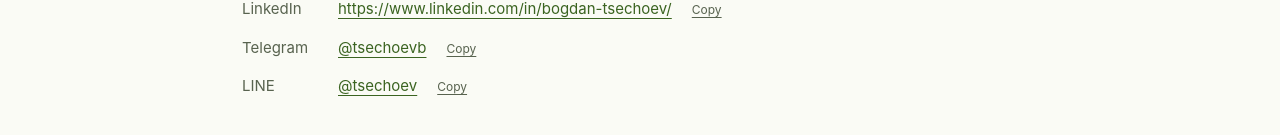
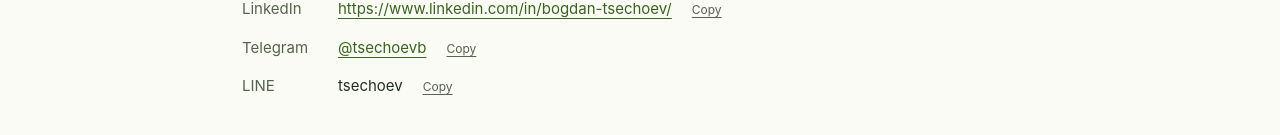
Before and after one commit to bogdan-ts/tsechoev.dev, a Next.js app: page /simple in a window 1280 px wide. Shown: the part 649-784 px from the top of the page. Built offline with nearby package versions, Linux system fonts and the light colour scheme; a web font is replaced by a local one.

Commit message:
Correct personal LINE ID and remove official-account URL

```diff
--- a/src/components/commands/contact.tsx
+++ b/src/components/commands/contact.tsx
@@ -11,7 +11,8 @@ export function ContactCommand({ compact = false }: CommandActionProps & { compa
         </p>
       )}
       <div className={compact ? "profile-contact-links" : "contact-links"}>
-        {profile.links.map(({ label, href, text }) => (
+        {profile.links.map(({ label, href, text }) =>
+          href ? (
             <a href={href} key={label}>
               {compact ? (
                 label
@@ -23,7 +24,12 @@ export function ContactCommand({ compact = false }: CommandActionProps & { compa
                 </>
               )}
             </a>
-        ))}
+          ) : (
+            <div className="contact-id" key={label}>
+              <span className="muted">{label}</span> <span>{text}</span>
+            </div>
+          ),
+        )}
       </div>
     </>
   );
--- a/src/components/contact-details.tsx
+++ b/src/components/contact-details.tsx
@@ -19,12 +19,12 @@ export function ContactDetails() {
       <dl>
         {profile.links.map((link) => {
           const { label, href } = link;
-          const value = "copyText" in link ? link.copyText : href.replace(/^mailto:/, "");
+          const value = "copyText" in link ? link.copyText : (href ?? "").replace(/^mailto:/, "");
           return (
             <div className="contact-detail" key={label}>
               <dt>{label}</dt>
               <dd>
-                <a href={href}>{value}</a>
+                {href ? <a href={href}>{value}</a> : <span>{value}</span>}
                 <button
                   type="button"
                   aria-label={`Copy ${label}`}
--- a/src/lib/profile.ts
+++ b/src/lib/profile.ts
@@ -194,9 +194,9 @@ export const profile = {
     },
     {
       label: "LINE",
-      href: "https://line.me/R/ti/p/%40tsechoev",
-      text: "@tsechoev",
-      copyText: "@tsechoev",
+      href: null,
+      text: "tsechoev",
+      copyText: "tsechoev",
     },
   ],
   resumeHref: "/bogdan-tsechoev-resume.pdf",
```
Also changed, not shown: 1 other file (tests, documents, lock files or other folders). Lines whose indentation alone changed are shown as unchanged.
